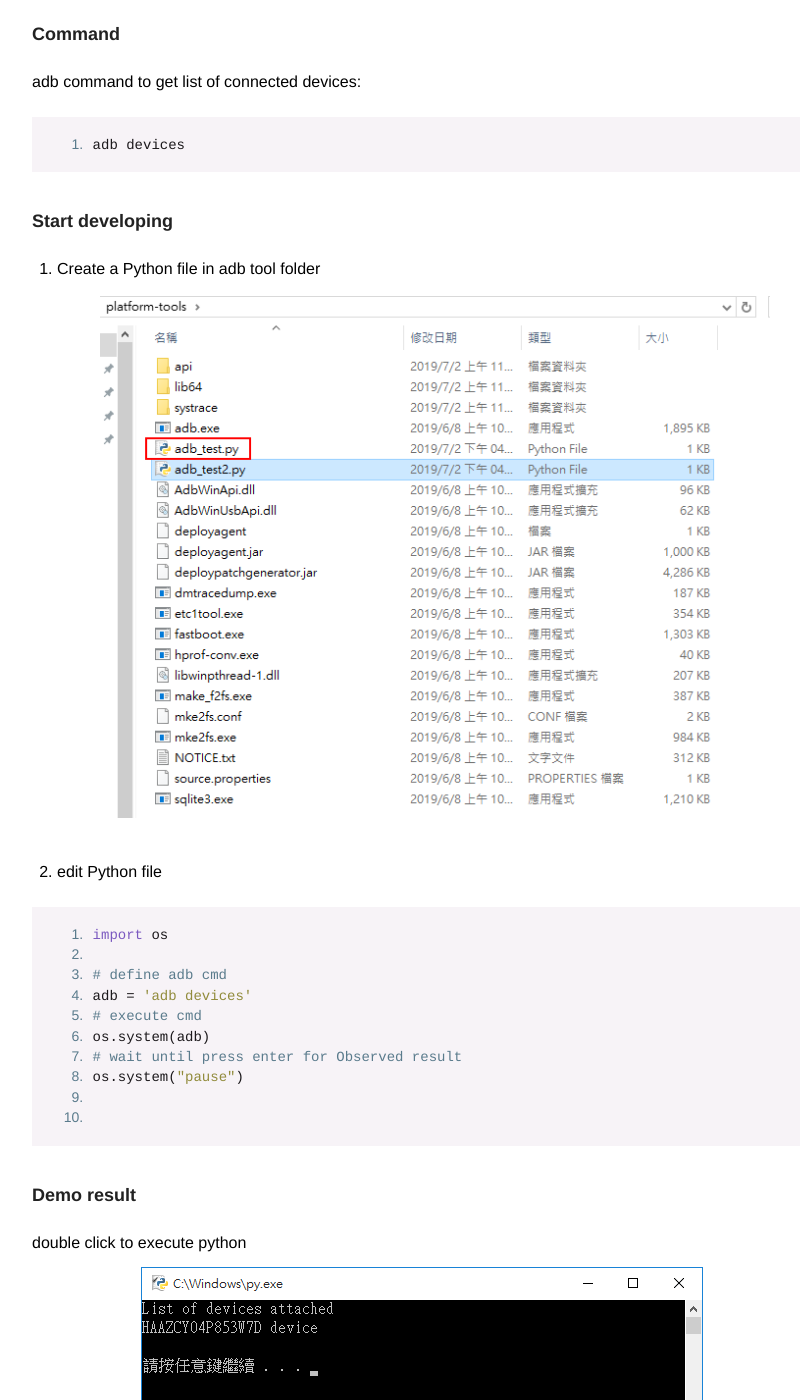
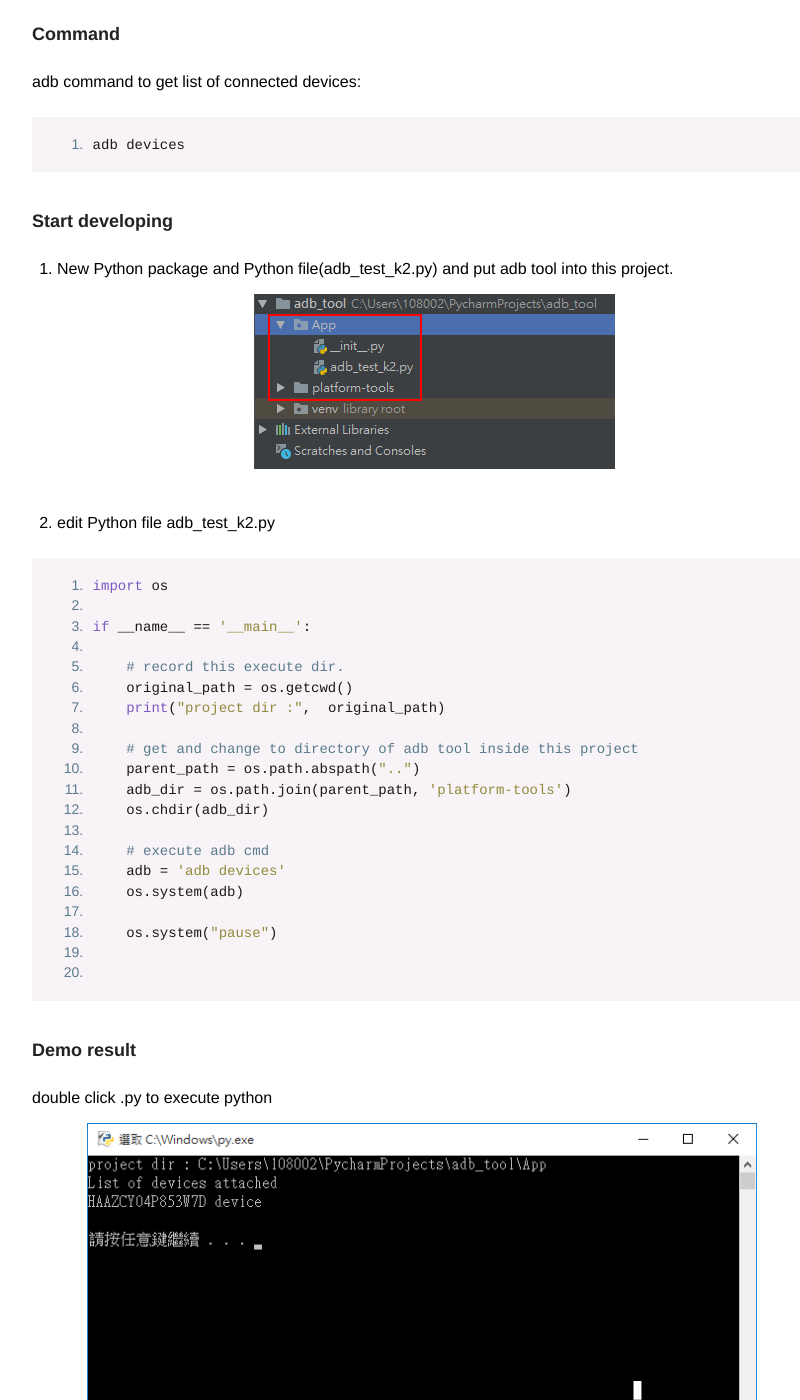
Before and after one commit to u0652804/u0652804.github.io, a Jekyll site: the page built from _posts/2019-07-10-python-adb(2).md, in a window 1280 px wide and 1400 px high, scrolled down 694 px. Shown: the whole window, without its empty margins (218-1018 px from the left). Built offline with Jekyll 4.4.1, drawn with Linux system fonts in a browser that asks for light colours; some of the changed text lies outside the part shown.

Commit message:
update py adb2 article

````diff
--- a/_posts/2019-07-10-python-adb(2).md
+++ b/_posts/2019-07-10-python-adb(2).md
@@ -27,24 +27,35 @@ adb devices
 ```
 
 ### Start developing
-1. Create a Python file in adb tool folder
-![p2](https://github.com/u0652804/u0652804.github.io/blob/master/images/other/up_res/Python_adb/Python_adb_p2.png?raw=true "p2")
+1. New Python package and Python file(adb_test_k2.py) and put adb tool into this project.
+![p1](https://github.com/u0652804/u0652804.github.io/blob/master/images/other/up_res/Python_adb2/Python_adb2_p1.png?raw=true)
 
 2. edit Python file
+adb_test_k2.py
 
 ```python
 import os
 
-# define adb cmd
-adb = 'adb devices'
-# execute cmd
-os.system(adb)
-# wait until press enter for Observed result
-os.system("pause")
+if __name__ == '__main__':
+
+    # record this execute dir.
+    original_path = os.getcwd()
+    print("project dir :",  original_path)
+
+    # get and change to directory of adb tool inside this project
+    parent_path = os.path.abspath("..")
+    adb_dir = os.path.join(parent_path, 'platform-tools')
+    os.chdir(adb_dir)
+
+    # execute adb cmd
+    adb = 'adb devices'
+    os.system(adb)
+
+    os.system("pause")
 
 
 ```
 
 ### Demo result
-double click to execute python
-![p3](https://github.com/u0652804/u0652804.github.io/blob/master/images/other/up_res/Python_adb/Python_adb_p3.png?raw=true "p3")
+double click .py to execute python
+![p2](https://github.com/u0652804/u0652804.github.io/blob/master/images/other/up_res/Python_adb2/Python_adb2_p2.png?raw=true)
````
Also changed, not shown: other parts of _posts/2019-07-10-python-adb(2).md (+2 -2 lines).
